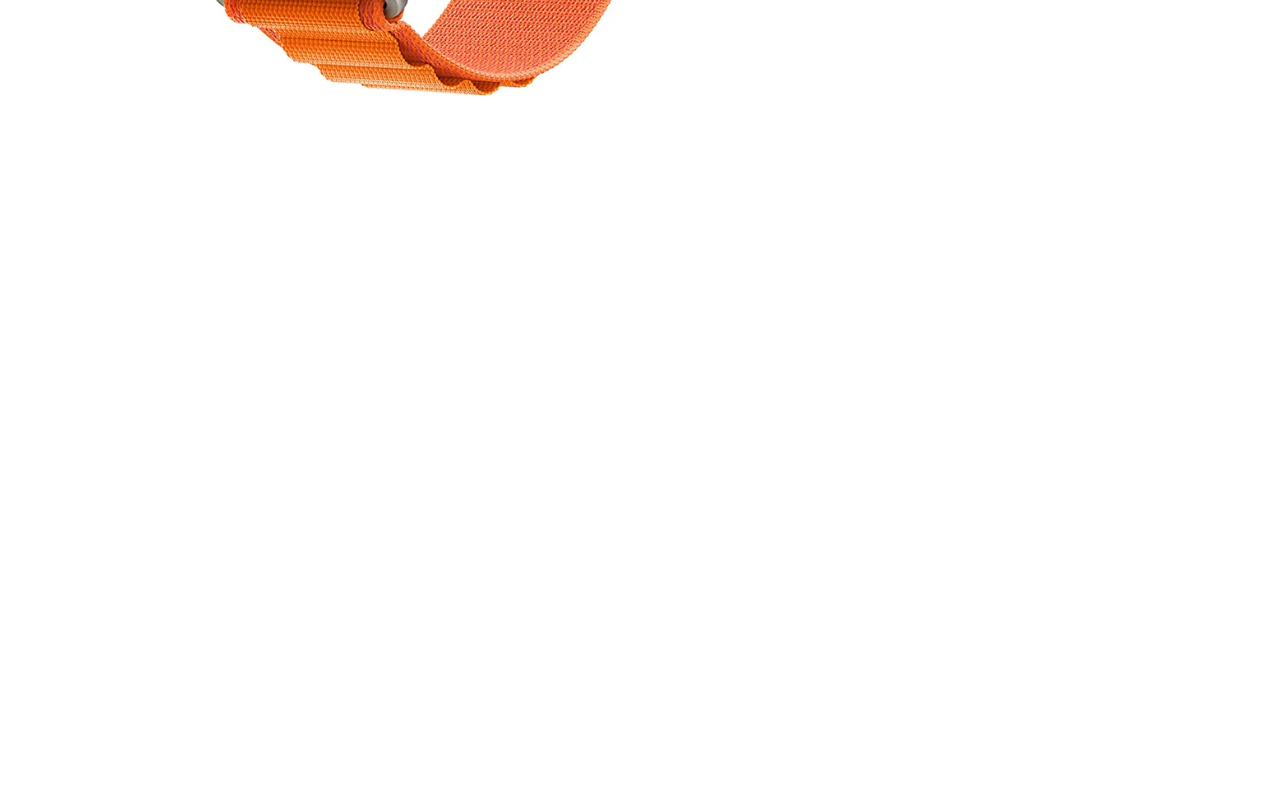
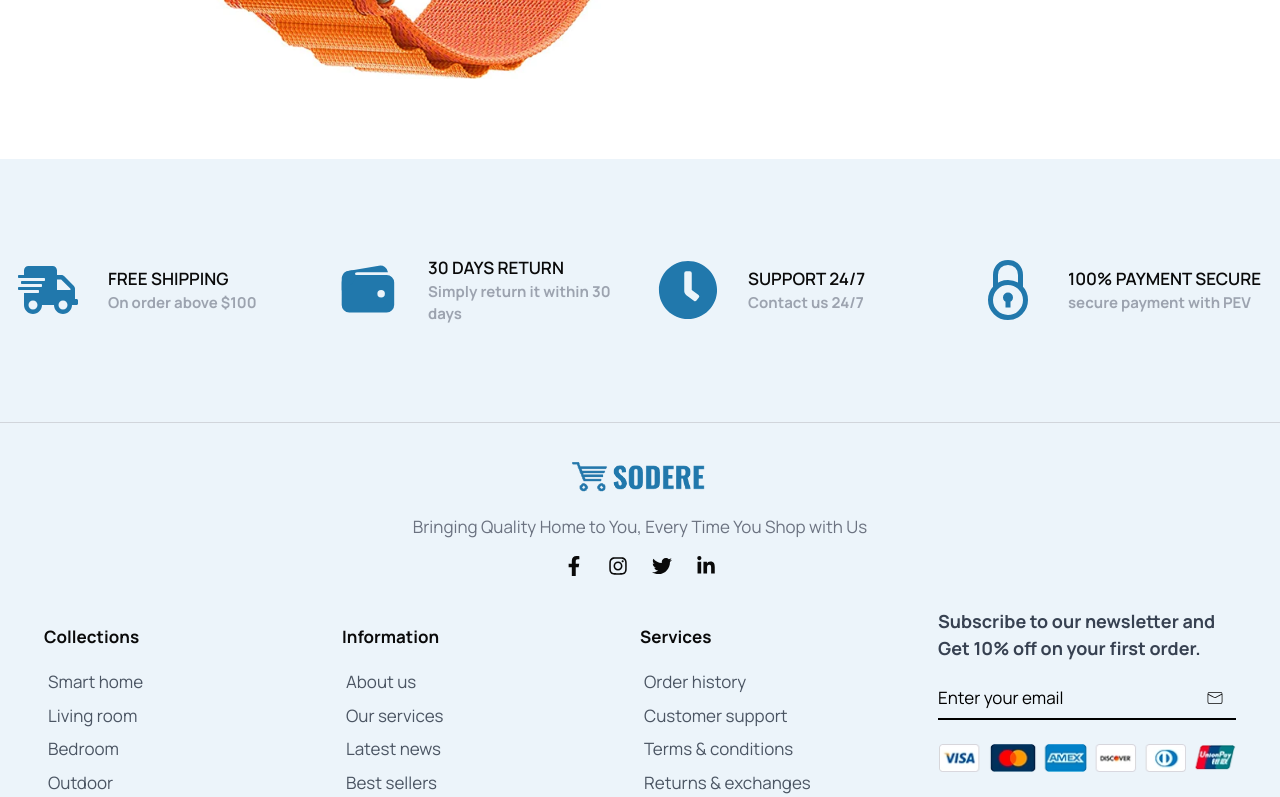
Before and after one commit to voidrak/Sodere-Store, a React (Vite) app: page / in a window 1280 px wide. Shown: the part 4376-5173 px from the top of the page. Before the commit the page ends 4552 px from the top, so only its background shows below. Built offline with nearby package versions, Linux system fonts and the light colour scheme.

Commit message:
completed the footer

```diff
--- a/src/Components/HomePage/HomeWatch.jsx
+++ b/src/Components/HomePage/HomeWatch.jsx
@@ -2,9 +2,9 @@ import React from "react";
 import { Link } from "react-router-dom";
 const HomeWatch = () => {
   return (
-    <div className=" mx-auto my-[5rem] grid w-[90%] min-[425px]:w-[85%] sm:w-[75%] min-[992px]:w-[90%] ">
-      <div className=" mx-auto grid  min-[992px]:w-[100%] min-[992px]:grid-cols-2">
-        <div className="group relative m-auto min-[992px]:w-[90%] min-[992px]:translate-x-[3rem] min-[1700px]:translate-x-[5rem]">
+    <div className=" mx-auto my-[5rem] grid w-[90%]  min-[425px]:w-[85%] sm:w-[75%] min-[992px]:w-[90%] ">
+      <div className=" mx-auto grid gap-x-8 min-[992px]:w-[100%] min-[992px]:grid-cols-2">
+        <div className="group relative m-auto  min-[992px]:w-[90%] min-[992px]:translate-x-[3rem] min-[1700px]:translate-x-[5rem]">
           <img src="./home_watch.webp" alt="" className="mx-auto" />
 
           <Link to="/R7gcj1">
--- /dev/null
+++ b/src/Components/SharedLayout/Footer.jsx
@@ -0,0 +1,194 @@
+import React from "react";
+import {
+  FaShippingFast,
+  FaFacebookF,
+  FaInstagram,
+  FaTwitter,
+  FaLinkedinIn,
+  FaClock,
+} from "react-icons/fa";
+import { IoWallet } from "react-icons/io5";
+import { GrSecure } from "react-icons/gr";
+import { IoIosArrowDown, IoIosArrowUp } from "react-icons/io";
+import { CiMail } from "react-icons/ci";
+const Footer = () => {
+  return (
+    <div className=" w-full bg-[#ecf4fa]  ">
+      <div className=" lg:grid-cols- mx-auto  grid  max-w-[392px]   gap-y-8 py-24 min-[618px]:max-w-[690px] min-[618px]:grid-cols-2 lg:max-w-[80%] xl:max-w-[1390px] xl:grid-cols-4 ">
+        <div className=" grid grid-cols-3 items-center   gap-x-3 pr-2">
+          <FaShippingFast
+            size={60}
+            color="#2178ac"
+            className="justify-self-center"
+          />
+          <div className="  col-span-2 ">
+            <h1 className="text-[17px] font-semibold ">FREE SHIPPING</h1>
+            <p className=" text-[15px] font-bold text-gray-400">
+              On order above $100
+            </p>
+          </div>
+        </div>
+        <div className=" grid grid-cols-3 items-center   gap-x-3 pr-2">
+          <IoWallet size={60} color="#2178ac" className="justify-self-center" />
+          <div className="  col-span-2">
+            <h1 className="text-[17px] font-semibold ">30 DAYS RETURN</h1>
+            <p className=" text-[15px] font-bold text-gray-400">
+              Simply return it within 30 days
+            </p>
+          </div>
+        </div>
+        <div className=" grid grid-cols-3 items-center   gap-x-3 pr-2">
+          <FaClock size={60} color="#2178ac" className="justify-self-center" />
+          <div className="  col-span-2">
+            <h1 className="text-[17px] font-semibold ">SUPPORT 24/7</h1>
+            <p className=" text-[15px] font-bold text-gray-400">
+              Contact us 24/7
+            </p>
+          </div>
+        </div>
+        <div className=" grid grid-cols-3 items-center   gap-x-3 pr-2">
+          <GrSecure size={60} color="#2178ac" className="justify-self-center" />
+          <div className="  col-span-2">
+            <h1 className="text-[17px] font-semibold ">100% PAYMENT SECURE</h1>
+            <p className=" text-[15px] font-bold text-gray-400">
+              secure payment with PEV
+            </p>
+          </div>
+        </div>
+      </div>
+      <div className="bg-yelow-300 mx-auto  grid max-w-[540px] border-y border-gray-300 px-3 md:max-w-[830px] lg:max-w-[1400px] ">
+        <div className="mx-auto my-8 flex w-[95%] flex-col items-center gap-y-4">
+          <img
+            src="public/sodere-logo.png"
+            alt="sodere logo"
+            className="w-[150px]"
+          />
+          <p className="text-center text-[17px] text-gray-500 ">
+            Bringing Quality Home to You, Every Time You Shop with Us
+          </p>
+          <ul className="flex gap-x-6">
+            <li>
+              <a href="">
+                <FaFacebookF size={20} />
+              </a>
+            </li>
+            <li>
+              <a href="">
+                {" "}
+                <FaInstagram size={20} />
+              </a>
+            </li>
+            <li>
+              <a href="">
+                <FaTwitter size={20} />
+              </a>
+            </li>
+            <li>
+              <a href="">
+                <FaLinkedinIn size={20} />
+              </a>
+            </li>
+          </ul>
+        </div>
+        <div className="bg-re00 mx-auto grid px-3 pb-8 md:grid-cols-2 lg:grid-cols-4 lg:px-8 ">
+          <div className="group border-b-2 border-gray-300  pb-3  md:border-none ">
+            <h1 className="flex items-center justify-between py-4 text-[17px] font-bold  ">
+              Collections{" "}
+              <IoIosArrowDown
+                size={18}
+                className="translate-y-[1px]  group-hover:hidden  md:hidden "
+              />
+              <IoIosArrowUp className="hidden  group-hover:block md:group-hover:hidden" />
+            </h1>
+            <ul className=" hidden group-hover:block  md:block ">
+              <li className=" p-1 text-[17px] text-gray-600 ">Smart home</li>
+              <li className=" p-1 text-[17px] text-gray-600 ">Living room</li>
+              <li className=" p-1 text-[17px] text-gray-600 ">Bedroom</li>
+              <li className=" p-1 text-[17px] text-gray-600 ">Outdoor</li>
+              <li className=" p-1 text-[17px] text-gray-600 ">Lighting</li>
+            </ul>
+          </div>
+          <div className="group border-b-2 border-gray-300  pb-3  md:border-none ">
+            <h1 className="flex items-center justify-between py-4 text-[17px] font-bold  ">
+              Information{" "}
+              <IoIosArrowDown
+                size={18}
+                className="translate-y-[1px]  group-hover:hidden  md:hidden "
+              />
+              <IoIosArrowUp className=" hidden group-hover:block md:group-hover:hidden" />
+            </h1>
+            <ul className=" hidden group-hover:block md:block ">
+              <li className=" p-1 text-[17px] text-gray-600 ">About us</li>
+              <li className=" p-1 text-[17px] text-gray-600 ">Our services</li>
+              <li className=" p-1 text-[17px] text-gray-600 ">Latest news</li>
+              <li className=" p-1 text-[17px] text-gray-600 ">Best sellers</li>
+              <li className=" p-1 text-[17px] text-gray-600 ">Contact us</li>
+            </ul>
+          </div>
+          <div className="group border-b-2 border-gray-300  pb-3  md:border-none ">
+            <h1 className="flex items-center justify-between py-4 text-[17px] font-bold  ">
+              Services{" "}
+              <IoIosArrowDown
+                size={18}
+                className="translate-y-[1px]  group-hover:hidden  md:hidden "
+              />
+              <IoIosArrowUp className="hidden  group-hover:block md:group-hover:hidden" />
+            </h1>
+            <ul className=" hidden group-hover:block md:block ">
+              <li className=" p-1 text-[17px] text-gray-600 ">Order history</li>
+              <li className=" p-1 text-[17px] text-gray-600 ">
+                Customer support
+              </li>
+              <li className=" p-1 text-[17px] text-gray-600 ">
+                Terms & conditions
+              </li>
+              <li className=" p-1 text-[17px] text-gray-600 ">
+                Returns & exchanges
+              </li>
+              <li className=" p-1 text-[17px] text-gray-600 ">
+                Shipping & delivery
+              </li>
+            </ul>
+          </div>
+          <div className="mt-8  pb-16  lg:mt-0">
+            <h1 className="mb-4 text-pretty  text-[18px] font-bold text-gray-700">
+              Subscribe to our newsletter and Get 10% off on your first order.
+            </h1>
+            <div className="flex items-center justify-between border-b-2 border-black px-3 py-2">
+              <input
+                type="email"
+                placeholder="Enter your email"
+                className="translate-x-[-12px] border-none bg-transparent  outline-none placeholder:text-[17px] placeholder:text-black"
+              />
+              <CiMail size={18} />
+            </div>
+            <div className=" mr-auto mt-6 max-w-[350px]  ">
+              <img
+                src="public/payment-getway.avif"
+                alt="payment-gateway"
+                className="w-full"
+              />
+            </div>
+          </div>
+        </div>
+      </div>
+      <div className="py-4">
+        <h1 className="text-center">
+          {" "}
+          &copy; 2024 Sodere is proudly powered by{" "}
+          <span className="font-semibold text-[#3aa4f5]">
+            <a
+              href="http://github.com/voidrak"
+              target="_blank"
+              rel="noopener noreferrer"
+            >
+              RAK
+            </a>
+          </span>{" "}
+        </h1>
+      </div>
+    </div>
+  );
+};
+
+export default Footer;
--- a/src/Components/SharedLayout/SharedLayout.jsx
+++ b/src/Components/SharedLayout/SharedLayout.jsx
@@ -4,6 +4,7 @@ import Header from "./Header";
 import Navbar from "./Navbar";
 import SearchSection from "./SearchSection";
 import CartSection from "./CartSection";
+import Footer from "./Footer";
 
 const SharedLayout = () => {
   const [isNavbar, setIsNavbar] = useState(false);
@@ -21,6 +22,7 @@ const SharedLayout = () => {
       <SearchSection isSearch={isSearch} setIsSearch={setIsSearch} />
       <CartSection isCart={isCart} setIsCart={setIsCart} />
       <Outlet />
+      <Footer />
     </div>
   );
 };
```
Also changed, not shown: public/payment-getway.avif (added).
